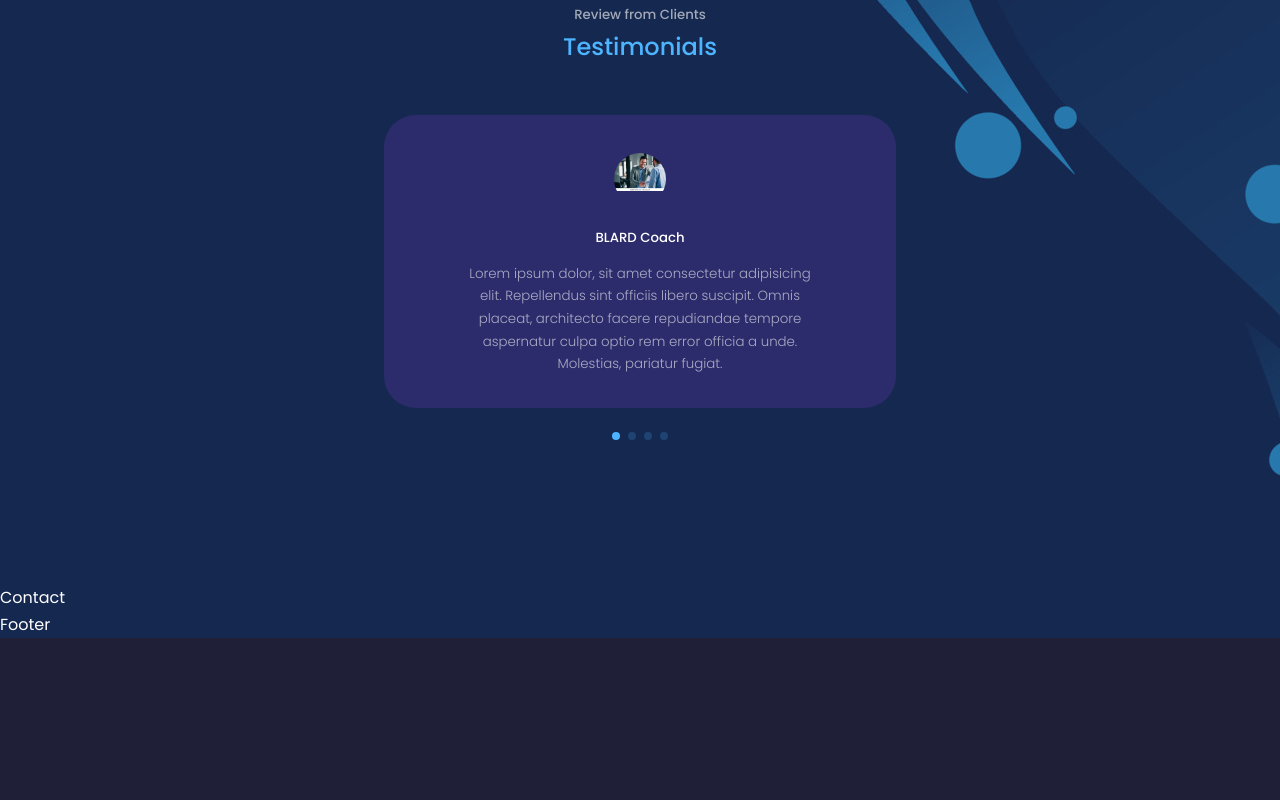
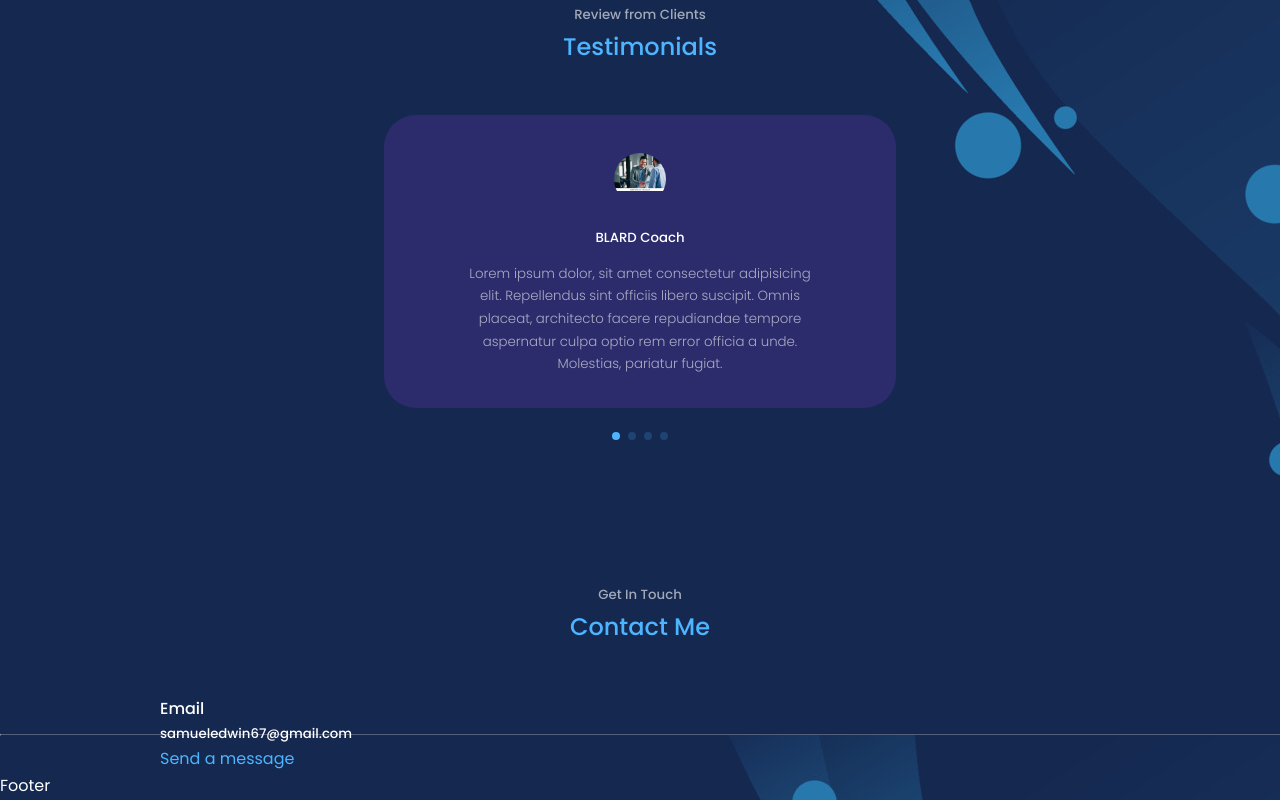
Before and after one commit to Eddysam2000/My-Portfolio, a React (Create React App) app: page / in a window 1280 px wide. Shown: the part 4070-4870 px from the top of the page. Before the commit the page ends 4708 px from the top, so only its background shows below. Built offline with nearby package versions, Linux system fonts and the light colour scheme.

Commit message:
contact added

```diff
--- a/src/components/contact/Contact.jsx
+++ b/src/components/contact/Contact.jsx
@@ -3,7 +3,23 @@ import './contact.css'
 
 const Contact = () => {
   return (
-    <section id='contact'>Contact</section>
+    <section id='contact'>
+      <h5>Get In Touch</h5>
+      <h2>Contact Me</h2>
+
+      <div className="container contact_container">
+        <div className="contact_options">
+          <article className='contact_option'>
+            <h4>Email</h4>
+            <h5>samueledwin67@gmail.com</h5>
+            <a href="mailto:samueledwin67@gmail.com">Send a message</a>
+          </article>
+
+        </div>
+        {/* END OF CONTACT */}
+        <form action=""></form>
+      </div>
+    </section>
   )
 }
 
```
